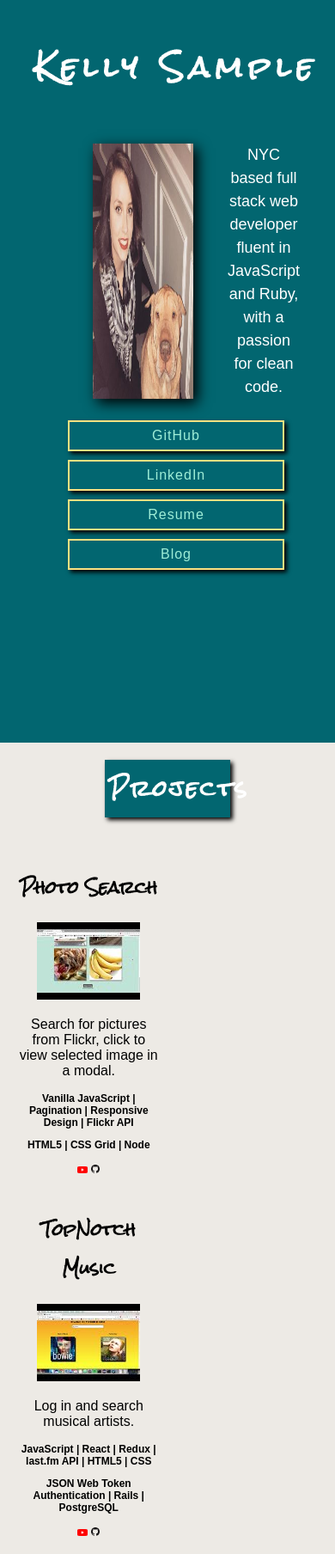
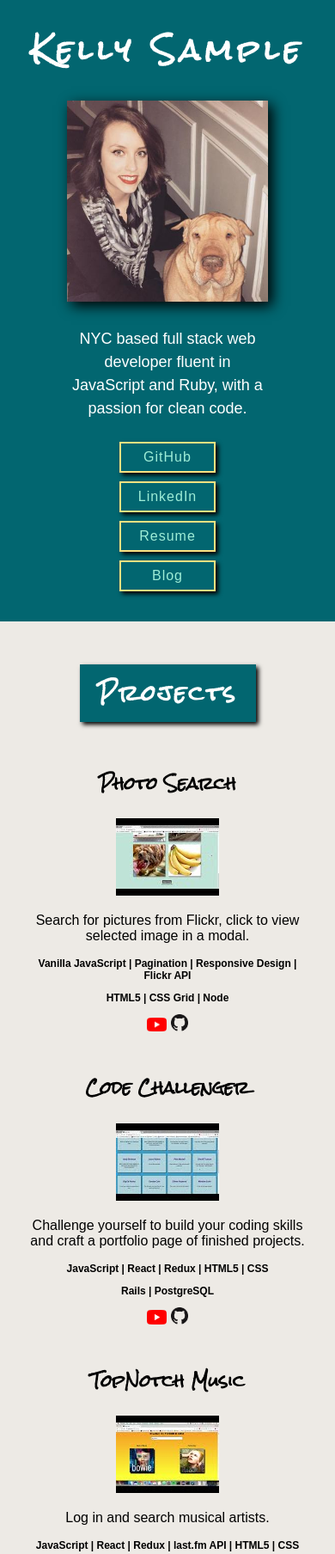
Before and after one commit to KellyStamps/KellyStamps.github.io, a plain HTML site: page index.html in a window 390 px wide. Shown: the top 1808 px of the page at 86% size. Drawn offline with Linux system fonts and the light colour scheme.

Commit message:
more responsive

```diff
--- a/app.css
+++ b/app.css
@@ -14,36 +14,51 @@ h1, h3, .project-panel__headline {
 }
 
 .name {
-  letter-spacing: 7px;
-  margin: 30px 0;
+  letter-spacing: 6px;
+  margin: 20px 0;
 }
 
 .side-panel {
   background-color: #026670;
   color: white;
+  margin: 0;
   min-height: 100vh;
-  padding: 10px;
-  margin: 0;
+  position: fixed;
   text-align: center;
   width: 30%;
 }
 
 .side-panel__headshot {
+  background-repeat: no-repeat;
+  background-size: cover;
   box-shadow: 5px 5px 15px black;
-  margin-bottom: 40px;
-  width: 70%;
+  margin: 0 auto 40px;
+  width: 65%;
+}
+
+.ratio16x9 {
+  position: relative;
+}
+
+.ratio16x9:before {
+  content: '';
+  display: block;
+  padding-bottom: 100%;
 }
 
 .side-panel__about-me {
   font-size: 18px;
   line-height: 1.5;
-  margin: 0 auto 40px;
+  margin: 0 auto 20px;
   width: 90%;
 }
 
 .side-panel__links-container {
   display: flex;
   flex-wrap: wrap;
+  justify-content: center;
+  margin: 0 auto;
+  width: 80%;
 }
 
 .side-panel__link {
@@ -54,9 +69,12 @@ h1, h3, .project-panel__headline {
   margin: 5px;
   padding: 7px;
   text-decoration: none;
+  width: 80px;
 }
 
 .project-panel {
+  padding-bottom: 40px;
+  padding-left: 33%;
   width: 70%;
 }
 
@@ -107,24 +125,79 @@ h1, h3, .project-panel__headline {
     width: 100%;
   }
 
+  .side-panel {
+    min-height: unset;
+    padding-top: 0;
+    position: relative;
+  }
+
   .side-panel__about-container {
     display: flex;
     width: 60%;
     margin: 0 auto;
   }
 
-  .side-panel__headshot,
   .side-panel__about-me {
+    margin-left: 20px;
+    padding-top: 10%;
     width: 50%;
-    margin: 20px;
+  }
+
+  .side-panel__headshot {
+    margin-bottom: 30px;
+    width: 45%;
   }
 
   .side-panel__links-container {
     flex-direction: column;
   }
 
+  .side-panel__links-container {
+    margin-bottom: 30px;
+    margin-top: 20px;
+  }
+
   .side-panel__link {
     margin: 5px auto;
-    width: 60%;
+    width: 30%;
+  }
+
+  .project-panel {
+    padding-left: 0;
+  }
+
+  .project-panel__headline {
+    margin-top: 50px;
+    margin-bottom: 10px;
+  }
+
+  .project-panel__card-container {
+    flex-direction: column;
+    align-items: center;
   }
 }
+
+@media only screen and (max-width: 670px) {
+  .side-panel__about-container {
+    flex-direction: column;
+    align-items: center;
+  }
+
+  .side-panel__headshot {
+    width: 100%;
+  }
+
+  .side-panel__about-me {
+    margin: 0;
+    width: 100%;
+    padding-top: 0;
+  }
+
+  .project-panel__headline {
+    width: 50%;
+  }
+
+  .project-panel__card {
+    width: 90%;
+  }
+}
--- a/index.html
+++ b/index.html
@@ -2,9 +2,10 @@
 <html>
 
   <head>
+    <title>Kelly Sample</title>
     <meta name="viewport" content="width=device-width, initial-scale=1.0">
     <link rel="stylesheet" type="text/css" href="app.css">
-    <link rel="shortcut icon" type="image/jpg" href="./img/dalecooper.jpg">
+    <link rel="shortcut icon" type="image/jpg" href="./img/floppy-disk.png">
     <link href="https://fonts.googleapis.com/css?family=Montserrat|Alegreya+Sans+SC|Rock+Salt" rel="stylesheet">
   </head>
 
@@ -14,7 +15,7 @@
       <div class="side-panel">
         <h1 class="name">Kelly Sample</h1>
         <div class="side-panel__about-container">
-          <img class="side-panel__headshot" src="./img/me.jpeg"/>
+          <div class="side-panel__headshot ratio16x9" alt="Photo of Kelly and her dog Rigby" style="background-image: url(./img/me.jpeg)"></div>
           <p class="side-panel__about-me">NYC based full stack web developer fluent in JavaScript and Ruby, with a passion for clean code.</p>
         </div>
 
@@ -24,65 +25,61 @@
           <a target="_blank" class="side-panel__link" href="https://docs.google.com/document/d/1ZYI0n5Ed-Q75d12eM0oB76BBmxkafD_oy4F5JIdsjh0/edit?usp=sharing">Resume</a>
           <a target="_blank" class="side-panel__link" href="https://medium.com/@kellydsample">Blog</a>
         </div>
-
       </div>
 
       <div class="project-panel">
         <h2 class="project-panel__headline">Projects</h2>
-
         <div class="project-panel__card-container">
           <div class="project-panel__card">
             <h3>Photo Search</h3>
-            <img src="./img/FlickrThumb.jpg">
+            <img src="./img/FlickrThumb.jpg" alt="Photo search project thumbnail">
             <p class="card__description">Search for pictures from Flickr, click to view selected image in a modal.</p>
             <p class="card__tech">Vanilla JavaScript | Pagination | Responsive Design | Flickr API </p>
             <p class="card__tech"> HTML5 | CSS Grid | Node</p>
-            <a class="card__youtube-link" href="https://youtu.be/ZtT5nGmAseY" target="_blank"><img src="./img/yt_icon_rgb.png"/></a>
-            <a class="card__github-link" href="https://github.com/KellyStamps/vanilla-js-node-project" target="_black"><img src="./img/GitHub-Mark-32px.png"/></a>
+            <a class="card__youtube-link" href="https://youtu.be/ZtT5nGmAseY" target="_blank"><img src="./img/yt_icon_rgb.png" alt="YouTube link icon" /></a>
+            <a class="card__github-link" href="https://github.com/KellyStamps/vanilla-js-node-project" target="_black"><img src="./img/GitHub-Mark-32px.png" alt="Github link icon"/></a>
+          </div>
+
+          <div class="project-panel__card">
+            <h3>Code Challenger</h3>
+            <img src="./img/codechalldemothumb.jpg" alt="Code Challenger project thumbnail"/>
+            <p class="card__description">Challenge yourself to build your coding skills and craft a portfolio page of finished projects.</p>
+            <p class="card__tech">JavaScript | React | Redux | HTML5 | CSS </p>
+            <p class="card__tech"> Rails | PostgreSQL</p>
+            <a class="card__youtube-link" href="https://youtu.be/pus0LMkY-4U" target="_blank"><img src="./img/yt_icon_rgb.png" alt="YouTube link icon"/></a>
+            <a class="card__github-link" href="https://github.com/KellyStamps/Code-Challenger-Frontend" target="_black"><img src="./img/GitHub-Mark-32px.png" alt="Github link icon"/></a>
           </div>
 
           <div class="project-panel__card">
             <h3>TopNotch Music</h3>
-            <img src="./img/topnotchscreenshot.jpg">
+            <img src="./img/topnotchscreenshot.jpg" alt="TopNotch project thumbnail"/>
             <p class="card__description">Log in and search musical artists.</p>
             <p class="card__tech">JavaScript | React | Redux | last.fm API | HTML5 | CSS </p>
             <p class="card__tech">JSON Web Token Authentication | Rails | PostgreSQL</p>
-            <a class="card__youtube-link" href="https://youtu.be/KMUtK8B3iXc" target="_blank"><img src="./img/yt_icon_rgb.png"/></a>
-            <a class="card__github-link" href="https://github.com/KellyStamps/TopNotch-Music" target="_black"><img src="./img/GitHub-Mark-32px.png"/></a>
-          </div>
-
-          <div class="project-panel__card">
-            <h3>Code Challenger</h3>
-            <img src="./img/codechalldemothumb.jpg">
-            <p class="card__description">Challenge yourself to build your coding skills and craft a portfolio page of finished projects.</p>
-            <p class="card__tech">JavaScript | React | Redux | HTML5 | CSS </p>
-            <p class="card__tech"> Rails | PostgreSQL</p>
-            <a class="card__youtube-link" href="https://youtu.be/pus0LMkY-4U" target="_blank"><img src="./img/yt_icon_rgb.png"/></a>
-            <a class="card__github-link" href="https://github.com/KellyStamps/Code-Challenger-Frontend" target="_black"><img src="./img/GitHub-Mark-32px.png"/></a>
+            <a class="card__youtube-link" href="https://youtu.be/KMUtK8B3iXc" target="_blank"><img src="./img/yt_icon_rgb.png" alt="YouTube link icon"/></a>
+            <a class="card__github-link" href="https://github.com/KellyStamps/TopNotch-Music" target="_black"><img src="./img/GitHub-Mark-32px.png" alt="Github link icon"/></a>
           </div>
 
           <div class="project-panel__card">
             <h3>Chatter</h3>
-            <img src="./img/chatterthumb.jpg">
+            <img src="./img/chatterthumb.jpg" alt="Chatroom project thumbnail"/>
             <p class="card__description">Chat with friends in real time. Log in and find an existing chat, or create your own.</p>
             <p class="card__tech">JavaScript | React | HTML5 | CSS</p>
             <p class="card__tech">Websockets (ActionCable) | Rails | PostgreSQL</p>
-            <a class="card__youtube-link" href="https://youtu.be/6lECuoTIYco" target="_blank"><img src="./img/yt_icon_rgb.png"/></a>
-            <a class="card__github-link" href="https://github.com/KellyStamps/Janx-Chat-Frontend" target="_black"><img src="./img/GitHub-Mark-32px.png"/></a>
+            <a class="card__youtube-link" href="https://youtu.be/6lECuoTIYco" target="_blank"><img src="./img/yt_icon_rgb.png" alt="YouTube link icon"/></a>
+            <a class="card__github-link" href="https://github.com/KellyStamps/Janx-Chat-Frontend" target="_black"><img src="./img/GitHub-Mark-32px.png" alt="Github link icon"/></a>
           </div>
 
           <div class="project-panel__card">
             <h3>Lipstick Finder</h3>
-            <img src="./img/lipstickthumb.jpg">
+            <img src="./img/lipstickthumb.jpg" alt="Lipstick search project thumbnail"/>
             <p class="card__description">Sort through budget lipstick options by searching for key terms or choosing a brand from the drop down menu.</p>
             <p class="card__tech">JavaScript | React | HTML5 | CSS | API </p>
-            <a class="card__youtube-link" href="https://youtu.be/Riu_P4xfWLU" target="_blank"><img src="./img/yt_icon_rgb.png"/></a>
-            <a class="card__github-link" href="https://github.com/KellyStamps/Lipstick-Finder" target="_black"><img src="./img/GitHub-Mark-32px.png"/></a>
+            <a class="card__youtube-link" href="https://youtu.be/Riu_P4xfWLU" target="_blank"><img src="./img/yt_icon_rgb.png" alt="YouTube link icon"/></a>
+            <a class="card__github-link" href="https://github.com/KellyStamps/Lipstick-Finder" target="_black"><img src="./img/GitHub-Mark-32px.png" alt="Github link icon"/></a>
           </div>
-
         </div>
-    </div>
-
+      </div>
     </div>
   </body>
 
```
Also changed, not shown: img/floppy-disk.png (added), 2 other files.
